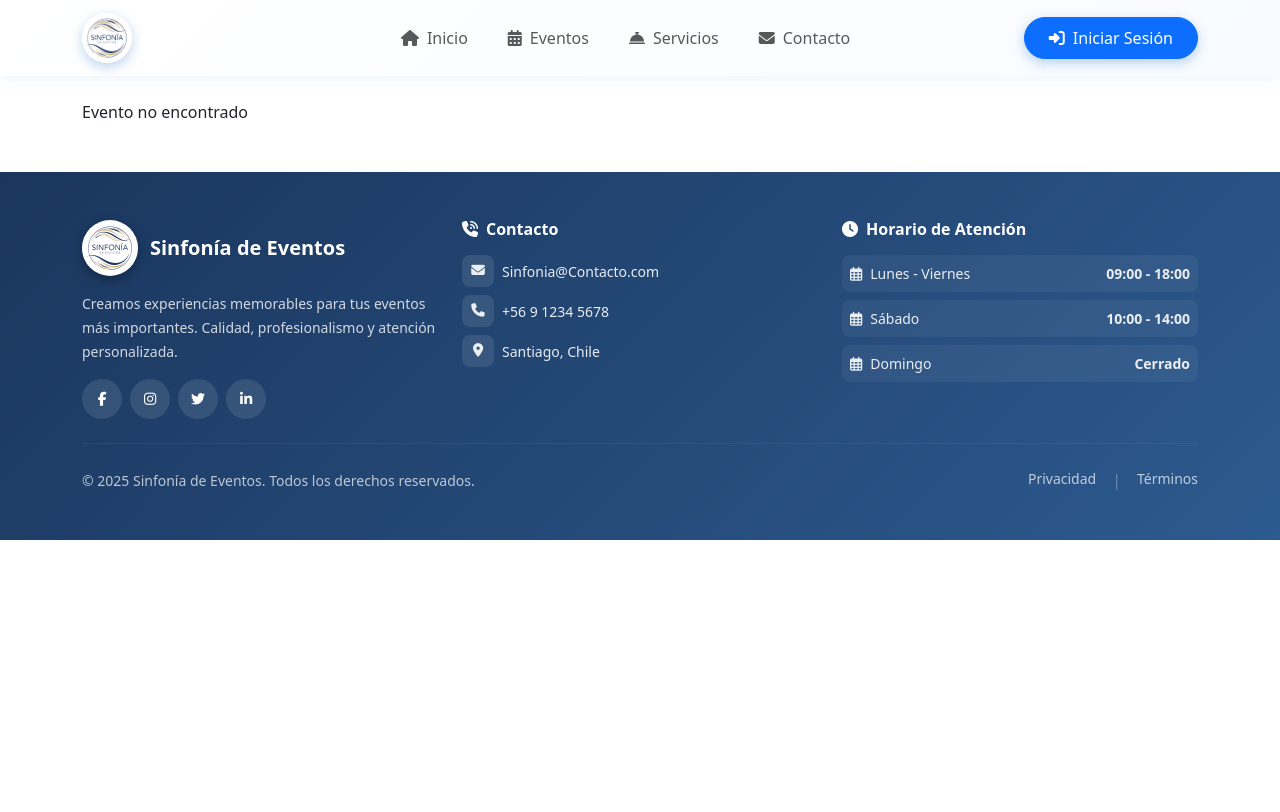
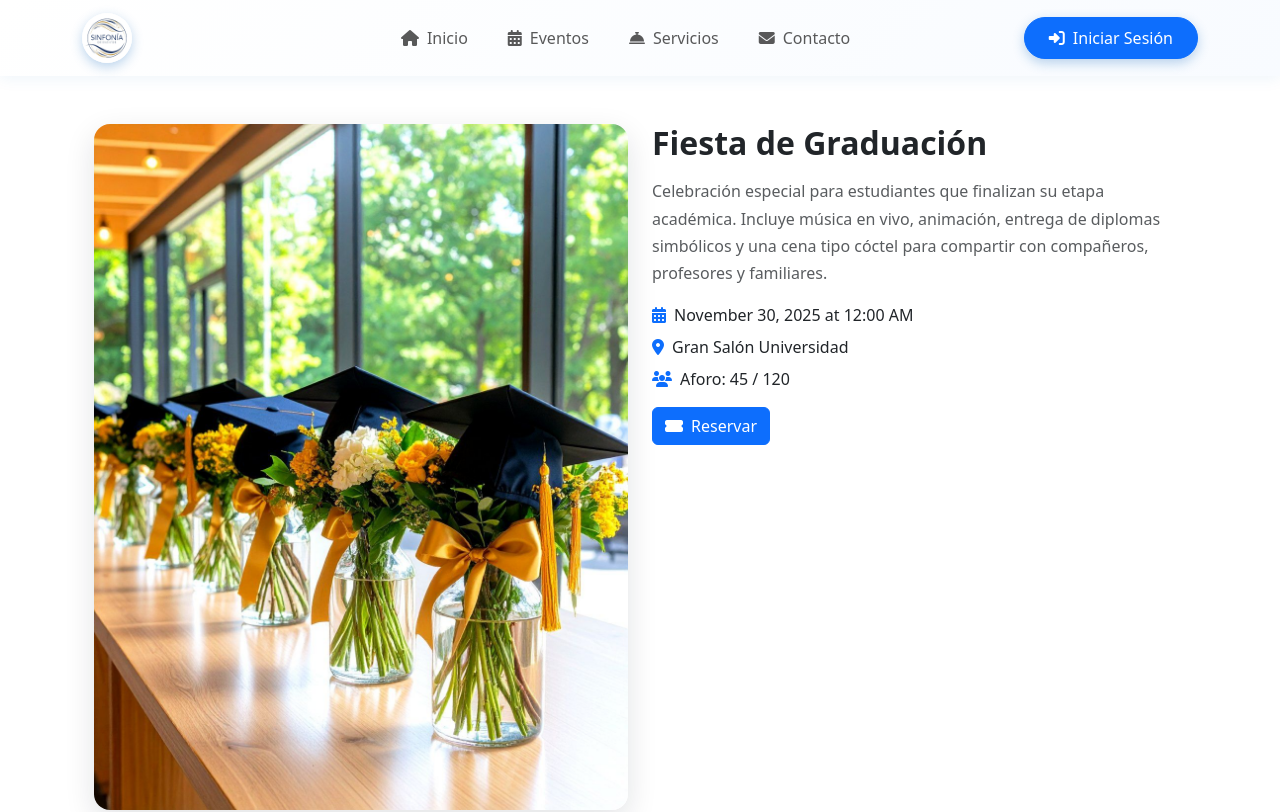
Before and after one commit to Catherineit/Boceto-Sinfona-de-Eventos, a React (Vite) app in the folder frontend/: page /eventos/e1 in a window 1280 px wide. Shown: the top 812 px of the page. Built offline with nearby package versions, Linux system fonts and the light colour scheme; no server answers.

Commit message:
fix: mostrar detalle usando fallback local cuando API no trae evento

```diff
--- a/frontend/src/pages/EventoDetalle.jsx
+++ b/frontend/src/pages/EventoDetalle.jsx
@@ -2,6 +2,7 @@ import React, { useEffect, useState } from 'react'
 import { useParams } from 'react-router-dom'
 import api from '../api'
 import ModalReserva from '../components/ModalReserva'
+import eventosData from '../data/events'
 
 export default function EventoDetalle(){
   const { id } = useParams()
@@ -12,11 +13,18 @@ export default function EventoDetalle(){
 
   useEffect(() => {
     (async () => {
+      setLoading(true)
+      const fallback = eventosData.find(e => String(e.id_evento) === String(id)) || null
       try {
         const res = await api.get(`/eventos/${id}`)
-        setEvento(res.data.evento)
+        if (res?.data?.evento) {
+          setEvento(res.data.evento)
+        } else {
+          setEvento(fallback)
+        }
       } catch (err) {
         console.error(err)
+        setEvento(fallback)
       } finally {
         setLoading(false)
       }
@@ -35,17 +43,30 @@ export default function EventoDetalle(){
     }
   }
 
-  if (loading) return <div>Cargando...</div>
-  if (!evento) return <div>Evento no encontrado</div>
+  if (loading) return <div className="container py-5 text-center">Cargando...</div>
+  if (!evento) return <div className="container py-5 text-center">Evento no encontrado</div>
 
   return (
-    <div>
-      <h3>{evento.titulo}</h3>
-      <p>{evento.descripcion}</p>
-      <p>Fecha: {new Date(evento.fecha).toLocaleString()}</p>
-      <p>Cupo: {evento.aforo_actual}/{evento.capacidad}</p>
-      {message && <div className={`alert alert-${message.type}`}>{message.text}</div>}
-      <button className="btn btn-primary" onClick={()=>setShowReserva(true)}>Reservar</button>
+    <div className="container py-4">
+      <div className="row g-4 align-items-start">
+        <div className="col-lg-6">
+          <div style={{borderRadius:16,overflow:'hidden',boxShadow:'0 10px 30px rgba(16,24,40,0.12)'}}>
+            <img src={evento.imagenUrl || '/assets/placeholder.png'} alt={evento.titulo} style={{width:'100%',height:'100%',objectFit:'cover'}} />
+          </div>
+        </div>
+        <div className="col-lg-6">
+          <h2 className="fw-bold mb-3">{evento.titulo}</h2>
+          <p className="text-muted" style={{lineHeight:1.7}}>{evento.descripcion}</p>
+          <div className="d-flex flex-column gap-2 my-3">
+            <div><i className="fas fa-calendar-alt me-2 text-primary"></i>{new Date(evento.fecha).toLocaleDateString(undefined, { day:'numeric', month:'long', year:'numeric', hour:'2-digit', minute:'2-digit' })}</div>
+            <div><i className="fas fa-map-marker-alt me-2 text-primary"></i>{evento.ubicacion}</div>
+            <div><i className="fas fa-users me-2 text-primary"></i>Aforo: {evento.aforo_actual || 0} / {evento.capacidad}</div>
+          </div>
+          {message && <div className={`alert alert-${message.type}`}>{message.text}</div>}
+          <button className="btn btn-primary" onClick={()=>setShowReserva(true)}><i className="fas fa-ticket-alt me-2"></i>Reservar</button>
+        </div>
+      </div>
+
       <ModalReserva evento={evento} show={showReserva} onClose={()=>setShowReserva(false)} onConfirm={async (data)=>{
         await reservar({ cantidad: data.cantidad })
         setShowReserva(false)
```
